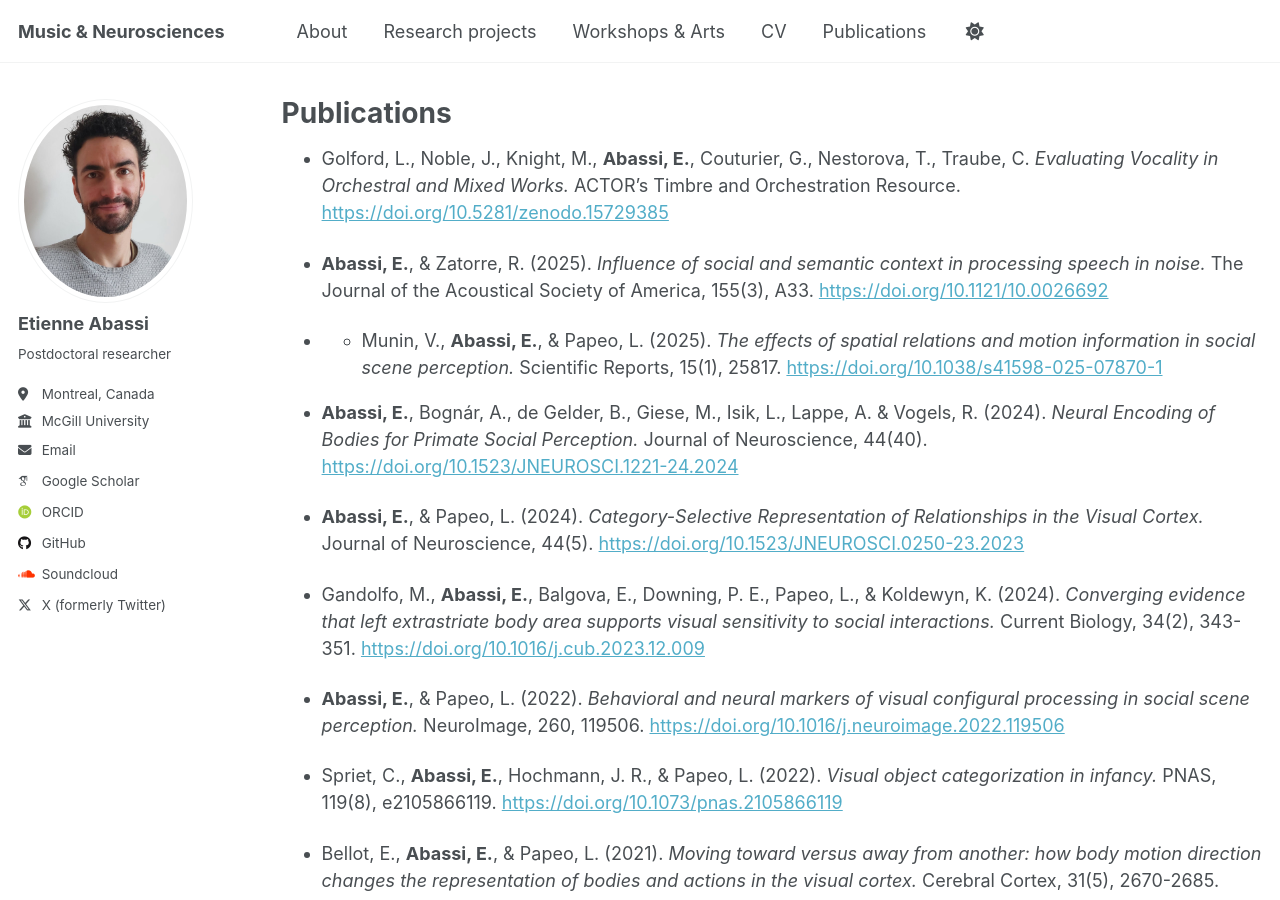
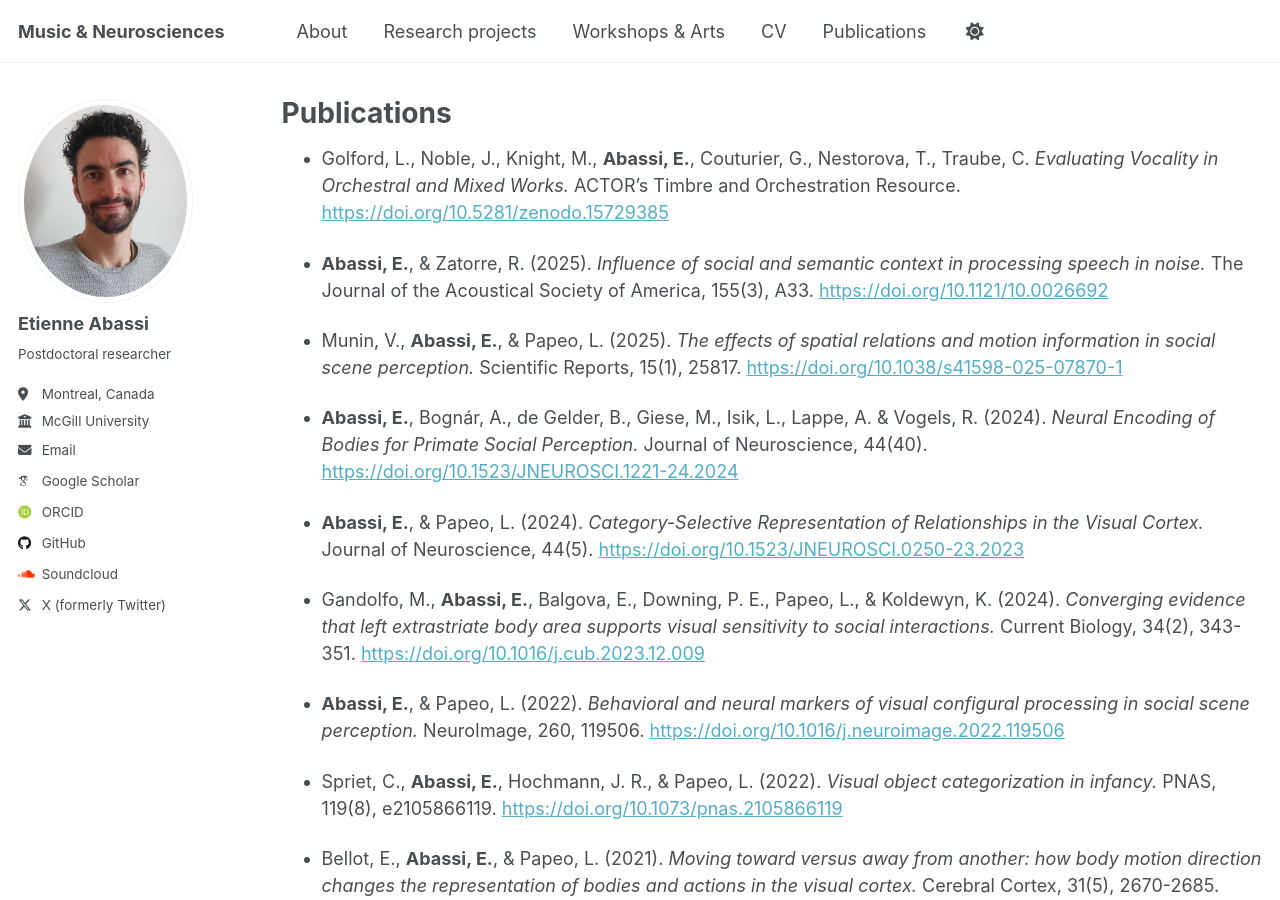
Before and after one commit to etienneabassi/etienneabassi.github.io, a Jekyll site: the page built from _pages/publications.md, in a window 1280 px wide and 900 px high. Built offline with Jekyll 4.4.1, drawn with Linux system fonts in a browser that asks for light colours; some web fonts are replaced.

```diff
--- a/_pages/publications.md
+++ b/_pages/publications.md
@@ -9,7 +9,7 @@ author_profile: true
 
 - **Abassi, E.**, & Zatorre, R. (2025). *Influence of social and semantic context in processing speech in noise.* The Journal of the Acoustical Society of America, 155(3), A33. [https://doi.org/10.1121/10.0026692](https://doi.org/10.1121/10.0026692)
 
-- - Munin, V., **Abassi, E.**, & Papeo, L. (2025). *The effects of spatial relations and motion information in social scene perception.* Scientific Reports, 15(1), 25817. [https://doi.org/10.1038/s41598-025-07870-1](https://doi.org/10.1038/s41598-025-07870-1)
+- Munin, V., **Abassi, E.**, & Papeo, L. (2025). *The effects of spatial relations and motion information in social scene perception.* Scientific Reports, 15(1), 25817. [https://doi.org/10.1038/s41598-025-07870-1](https://doi.org/10.1038/s41598-025-07870-1)
 
 - **Abassi, E.**, Bognár, A., de Gelder, B., Giese, M., Isik, L., Lappe, A. & Vogels, R. (2024). *Neural Encoding of Bodies for Primate Social Perception.* Journal of Neuroscience, 44(40). [https://doi.org/10.1523/JNEUROSCI.1221-24.2024](https://doi.org/10.1523/JNEUROSCI.1221-24.2024)
 
```
